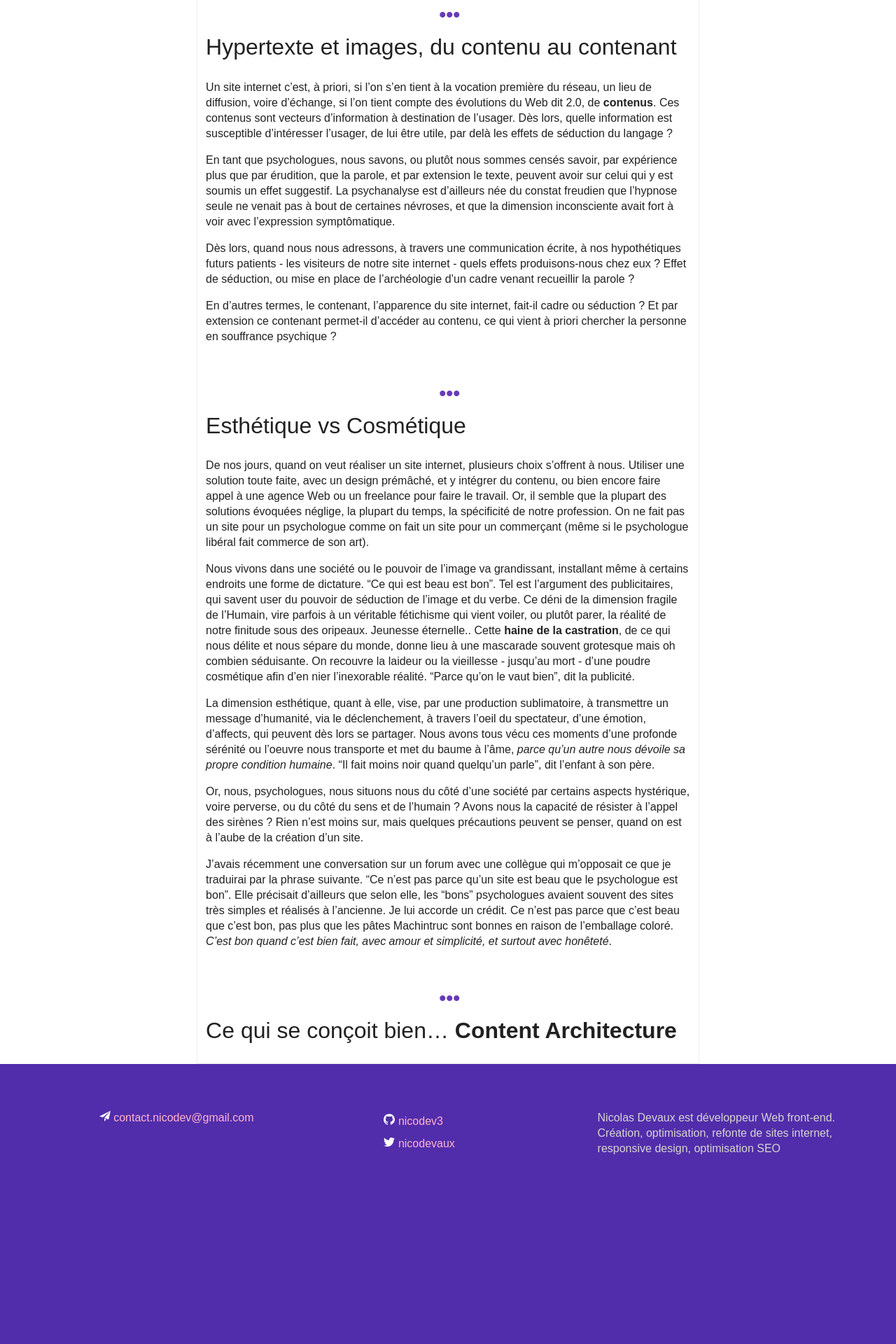
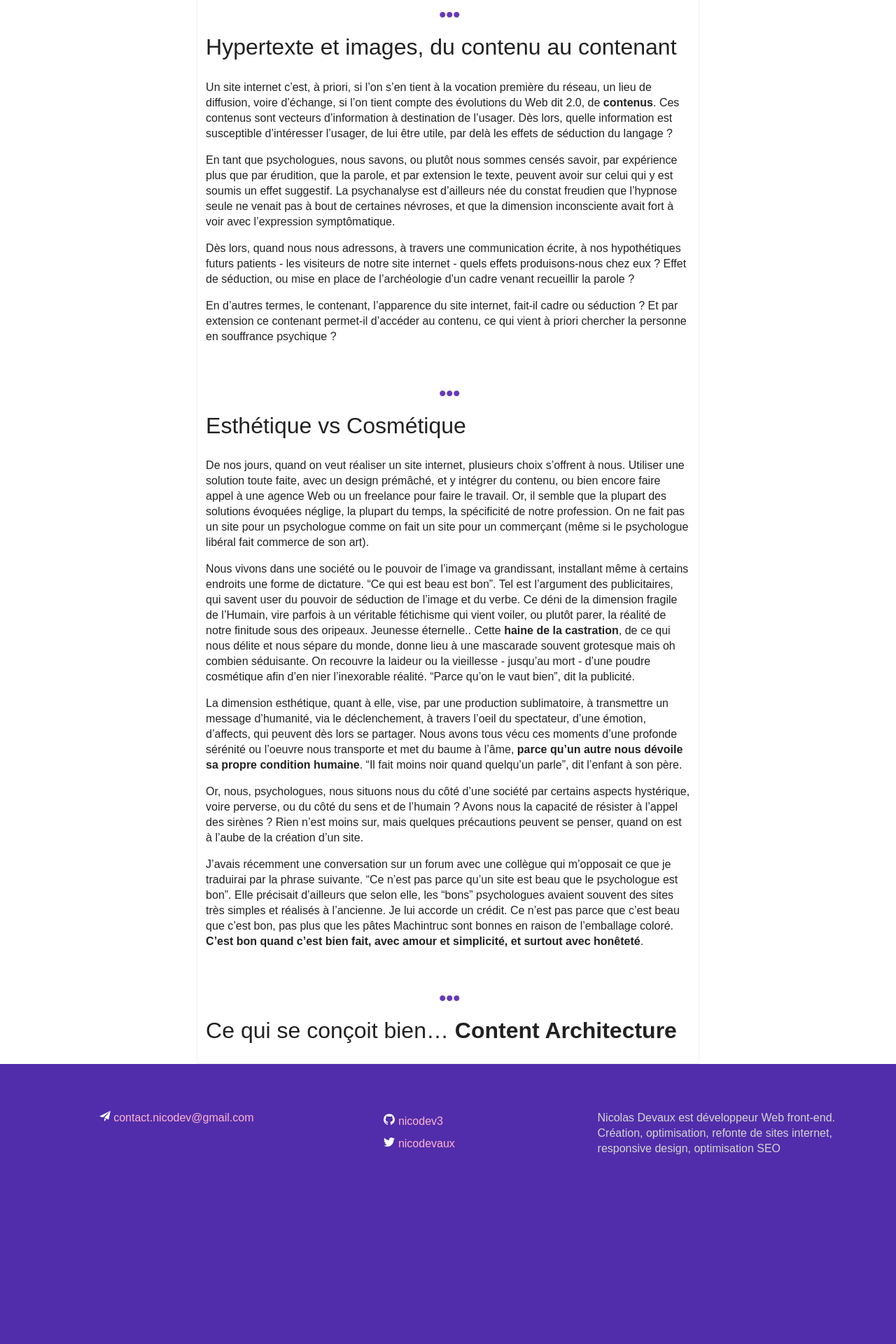
Before and after one commit to nicodev3/nicodev3.github.io, a Jekyll site: the page built from _posts/2016-09-05-site-internet-psychologues.md, in a window 1280 px wide. Shown: the part 912-2832 px from the top of the page at 70% size. Built offline with Jekyll 4.4.1, drawn with Linux system fonts in a browser that asks for light colours; nearby versions of some CDN libraries; comment, search, counter and statistics services are not loaded.

```diff
--- a/_posts/2016-09-05-site-internet-psychologues.md
+++ b/_posts/2016-09-05-site-internet-psychologues.md
@@ -34,10 +34,10 @@ De nos jours, quand on veut réaliser un site internet, plusieurs choix s'offren
 
 Nous vivons dans une société ou le pouvoir de l'image va grandissant, installant même à certains endroits une forme de dictature. "Ce qui est beau est bon". Tel est l'argument des publicitaires, qui savent user du pouvoir de séduction de l'image et du verbe. Ce déni de la dimension fragile de l'Humain, vire parfois à un véritable fétichisme qui vient voiler, ou plutôt parer, la réalité de notre finitude sous des oripeaux. Jeunesse éternelle.. Cette **haine de la castration**, de ce qui nous délite et nous sépare du monde, donne lieu à une mascarade souvent grotesque mais oh combien séduisante. On recouvre la laideur ou la vieillesse - jusqu'au mort - d'une poudre cosmétique afin d'en nier l'inexorable réalité. "Parce qu'on le vaut bien", dit la publicité.
 
-La dimension esthétique, quant à elle, vise, par une production sublimatoire, à transmettre un message d'humanité, via le déclenchement, à travers l'oeil du spectateur, d'une émotion, d'affects, qui peuvent dès lors se partager. Nous avons tous vécu ces moments d'une profonde sérénité ou l'oeuvre nous transporte et met du baume à l'âme, *parce qu'un autre nous dévoile sa propre condition humaine*. "Il fait moins noir quand quelqu'un parle", dit l'enfant à son père.
+La dimension esthétique, quant à elle, vise, par une production sublimatoire, à transmettre un message d'humanité, via le déclenchement, à travers l'oeil du spectateur, d'une émotion, d'affects, qui peuvent dès lors se partager. Nous avons tous vécu ces moments d'une profonde sérénité ou l'oeuvre nous transporte et met du baume à l'âme, **parce qu'un autre nous dévoile sa propre condition humaine**. "Il fait moins noir quand quelqu'un parle", dit l'enfant à son père.
 
 Or, nous, psychologues, nous situons nous du côté d'une société par certains aspects hystérique, voire perverse, ou du côté du sens et de l'humain&nbsp;? Avons nous la capacité de résister à l'appel des sirènes&nbsp;? Rien n'est moins sur, mais quelques précautions peuvent se penser, quand on est à l'aube de la création d'un site.
 
-J'avais récemment une conversation sur un forum avec une collègue qui m'opposait ce que je traduirai par la phrase suivante. "Ce n'est pas parce qu'un site est beau que le psychologue est bon". Elle précisait d'ailleurs que selon elle, les "bons" psychologues avaient souvent des sites très simples et réalisés à l'ancienne. Je lui accorde un crédit. Ce n'est pas parce que c'est beau que c'est bon, pas plus que les pâtes Machintruc sont bonnes en raison de l'emballage coloré. *C'est bon quand c'est bien fait, avec amour et simplicité, et surtout avec honêteté*.
+J'avais récemment une conversation sur un forum avec une collègue qui m'opposait ce que je traduirai par la phrase suivante. "Ce n'est pas parce qu'un site est beau que le psychologue est bon". Elle précisait d'ailleurs que selon elle, les "bons" psychologues avaient souvent des sites très simples et réalisés à l'ancienne. Je lui accorde un crédit. Ce n'est pas parce que c'est beau que c'est bon, pas plus que les pâtes Machintruc sont bonnes en raison de l'emballage coloré. **C'est bon quand c'est bien fait, avec amour et simplicité, et surtout avec honêteté**.
 
 ## Ce qui se conçoit bien... **Content Architecture**
```
